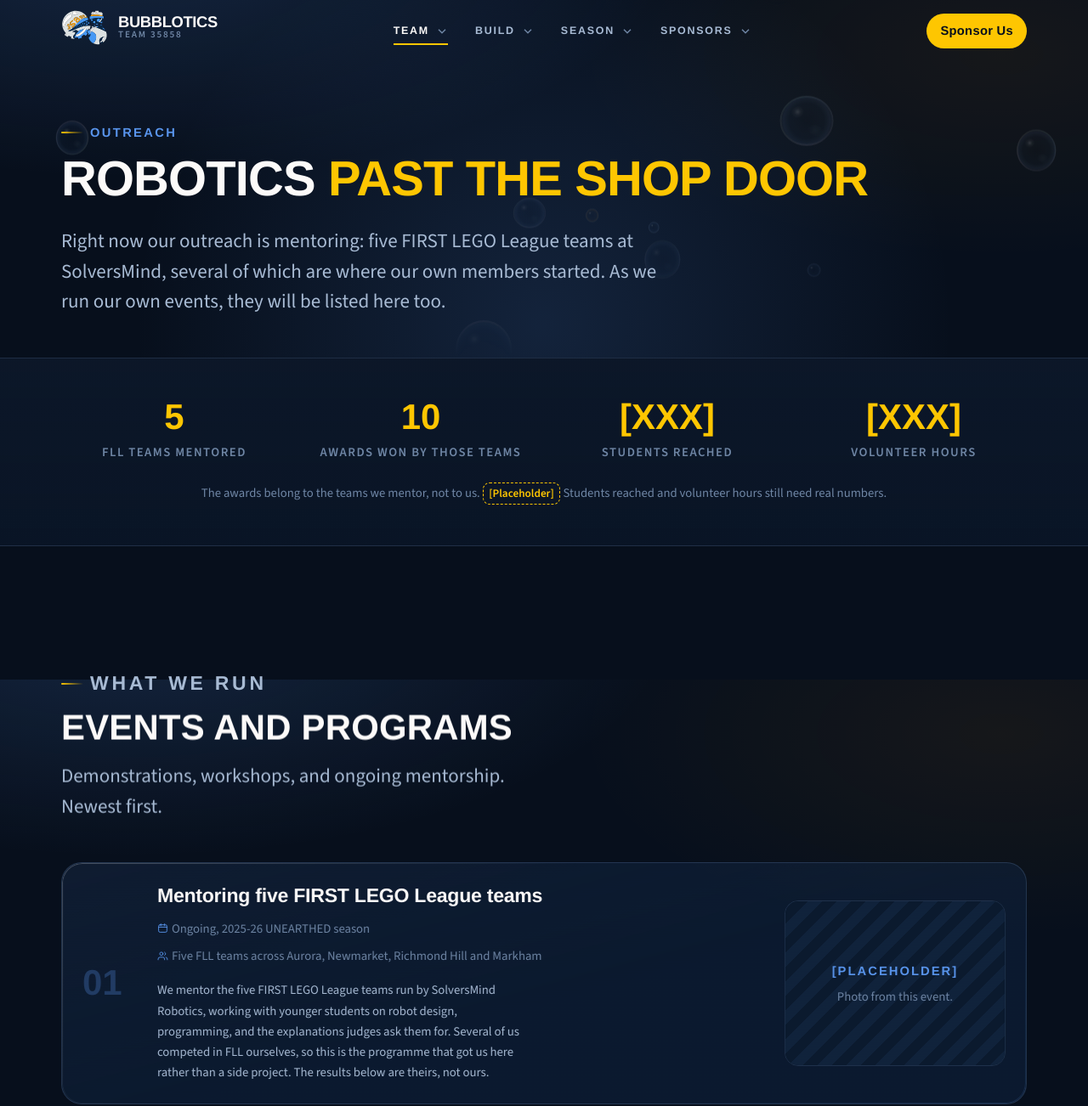
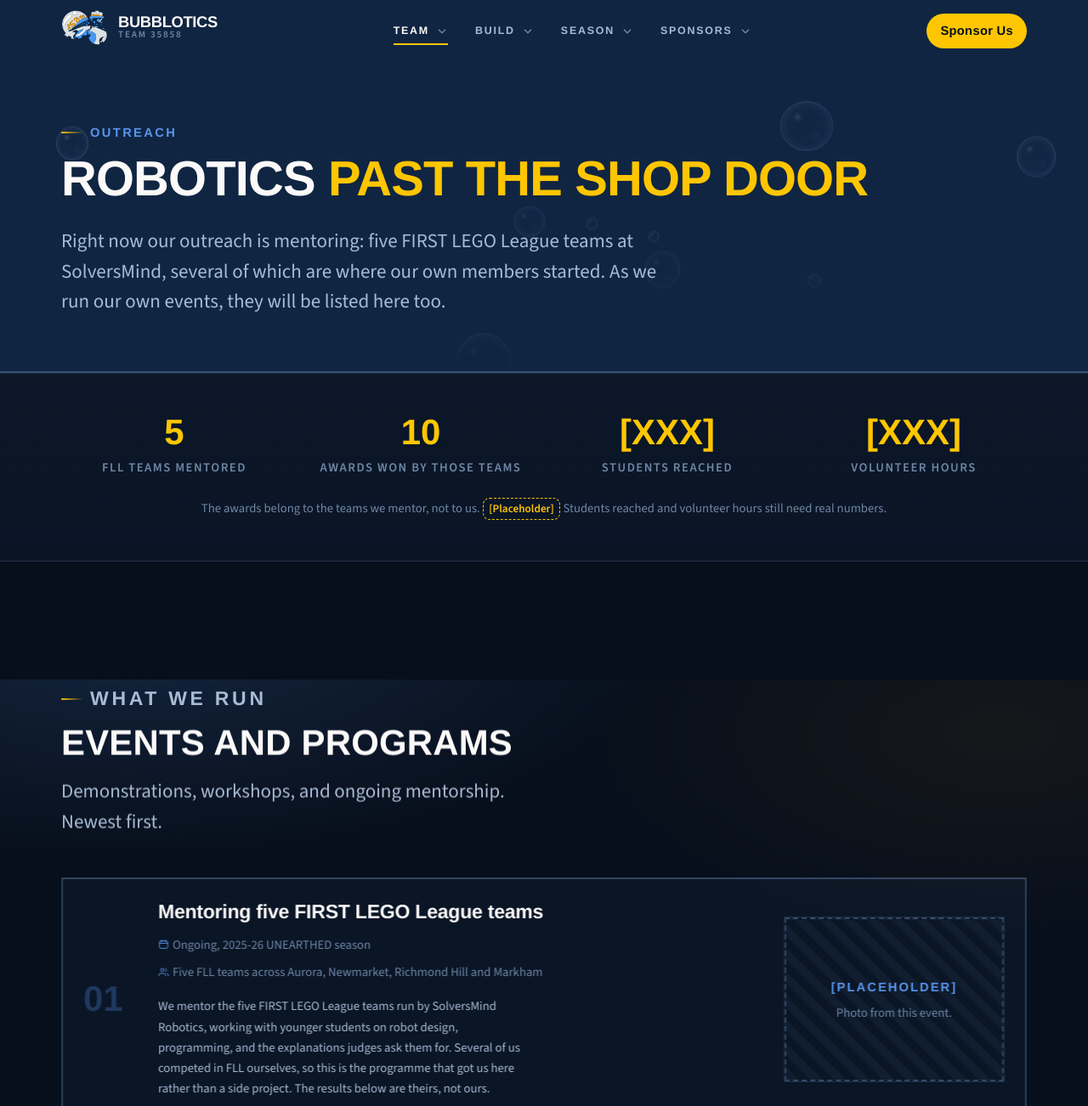
Before and after one commit to kyleli73/bubblotics-website, an Astro site: page /bubblotics-website/outreach in a window 1280 px wide. Shown: the top 1302 px of the page at 85% size. Built offline with nearby package versions, Linux system fonts and the light colour scheme; Astro itself is replaced by a stand-in of ours; animation ran at ten frames a second.

Commit message:
Bring the other nine pages onto the home page's design
Clicking any nav link dropped you back into the old look: rounded glass
tiles, a centred glow behind the page title, no rules between sections.
The home page was rebuilt on its own and the rest of the site was left
behind, so the site read as two different sites.

Fixed in the shared primitives rather than by editing nine pages, since
every interior page already builds out of .section, .section-head,
.card and .page-head:

  .card       square, 2px edge, flat fill. The masked gradient ring and
              the lift on hover are gone; hover is now a brightening.
  .section    2px bottom rule, the same rhythm the home page bands have.
  .page-head  flush left on a solid navy field with a 2px rule under it.
              Its backlight moved from the centre of the section to
              behind the heading, which is where the content actually is.
  .glass      square. Used by the CTA panel and the CAD frame.
  .ph-image   dashed 2px edge and diagonal hatch, matching the newer
              Placeholder component, so a gap looks the same everywhere.

Also squares the sponsor logo slots, the sponsor CTA, the outreach
media frame and images inside blog posts. Buttons and form inputs keep
their radius: they are controls, not structure, and the rule set with
the home page was that structural blocks go square.

Drops the footer's own top border and top margin. Whatever precedes it
now draws a 2px rule, so the page ended with a 2px line and a 1px line
separated by a stretch of blank space.

Removes a duplicated border-radius on .card-media, where a second
declaration had been silently overriding the first.

Checked all ten pages at 1440 and 375: no horizontal overflow, and no
structural block left with a radius.

```diff
--- a/src/components/CtaBand.astro
+++ b/src/components/CtaBand.astro
@@ -62,7 +62,6 @@
     overflow: hidden;
     padding: var(--sp-8) var(--sp-5);
     text-align: center;
-    border-radius: var(--radius-xl);
   }
 
   @media (min-width: 768px) {
--- a/src/components/Footer.astro
+++ b/src/components/Footer.astro
@@ -120,9 +120,13 @@
 <style>
   .site-footer {
     position: relative;
-    margin-top: var(--sp-9);
+    /*
+     * No top margin and no top border. Whatever sits above the footer is a
+     * .section or a full-bleed band, and both draw their own 2px rule on
+     * the bottom edge. Keeping a border here as well produced a 2px line
+     * and a 1px line separated by six rems of blank page.
+     */
     padding-block: var(--sp-8) var(--sp-6);
-    border-top: 1px solid var(--line);
     background: linear-gradient(
       to bottom,
       rgba(16, 37, 66, 0.35),
--- a/src/components/Gallery.astro
+++ b/src/components/Gallery.astro
@@ -157,7 +157,6 @@
     padding: 0;
     aspect-ratio: 4 / 3;
     overflow: hidden;
-    border-radius: var(--radius);
     border: 1px solid var(--line);
     background: var(--prussian-900);
     cursor: zoom-in;
@@ -261,7 +260,6 @@
     max-width: 100%;
     max-height: calc(100% - 3rem);
     object-fit: contain;
-    border-radius: var(--radius);
     box-shadow: var(--shadow-lg);
   }
 
--- a/src/pages/outreach.astro
+++ b/src/pages/outreach.astro
@@ -297,7 +297,6 @@
 
   .event-media {
     aspect-ratio: 4 / 3;
-    border-radius: var(--radius);
     overflow: hidden;
     border: 1px solid var(--line);
   }
--- a/src/pages/sponsors.astro
+++ b/src/pages/sponsors.astro
@@ -233,8 +233,7 @@
     place-items: center;
     min-height: 110px;
     padding: var(--sp-4);
-    border-radius: var(--radius);
-    border: 1px solid var(--line);
+    border: var(--edge);
     /* Sponsor logos usually arrive as dark artwork on white. A light panel
        is the only reliable way to show them all without asking every
        sponsor for a reversed version. */
@@ -261,8 +260,7 @@
     gap: var(--sp-4);
     padding: var(--sp-5);
     margin-bottom: var(--sp-5);
-    border: 1px dashed var(--line-strong);
-    border-radius: var(--radius);
+    border: 2px dashed var(--line-strong);
     text-decoration: none;
     color: var(--ink-muted);
     transition:
--- a/src/styles/global.css
+++ b/src/styles/global.css
@@ -419,6 +419,12 @@
 .section {
   padding-block: var(--sp-9);
   position: relative;
+  /*
+   * The same 2px rule the home page draws between its bands. Putting it on
+   * .section means all nine interior pages pick up the rhythm without any
+   * of them being edited.
+   */
+  border-bottom: var(--edge);
 }
 
 .section-tight {
@@ -528,71 +534,36 @@
   border: 1px solid var(--glass-border);
   backdrop-filter: blur(var(--glass-blur)) saturate(1.3);
   -webkit-backdrop-filter: blur(var(--glass-blur)) saturate(1.3);
-  border-radius: var(--radius-lg);
 }
 
 .card {
   position: relative;
-  background: linear-gradient(
-    165deg,
-    rgba(89, 149, 237, 0.1),
-    rgba(16, 37, 66, 0.5) 55%
-  );
-  border: 1px solid var(--glass-border);
-  border-radius: var(--radius-lg);
+  /*
+   * A flat panel with a real 2px edge, matching the bands on the home page.
+   *
+   * This used to be a rounded glass tile with a masked gradient ring and a
+   * lift on hover. On its own it looked fine; sitting one click away from a
+   * page built out of square ruled bands, it read as a different website.
+   * Consistency across the nine pages is worth more than the tile.
+   */
+  background: rgba(89, 149, 237, 0.05);
+  border: var(--edge);
   padding: var(--sp-5);
-  overflow: hidden;
   isolation: isolate;
   transition:
-    transform var(--dur) var(--ease),
-    border-color var(--dur) var(--ease),
-    box-shadow var(--dur) var(--ease);
+    background var(--dur-fast) var(--ease),
+    border-color var(--dur-fast) var(--ease);
 }
 
-/* The soap-bubble highlight: a bright hairline along the top edge that
-   brightens on hover. One CSS rule, and it is what makes these read as
-   bubbles rather than as generic dark cards. */
-.card::before {
-  content: '';
-  position: absolute;
-  inset: 0;
-  border-radius: inherit;
-  padding: 1px;
-  background: linear-gradient(
-    150deg,
-    rgba(252, 250, 249, 0.32),
-    transparent 38%,
-    transparent 70%,
-    rgba(89, 149, 237, 0.24)
-  );
-  /* Masks the gradient down to the 1px border ring only. */
-  -webkit-mask:
-    linear-gradient(#000 0 0) content-box,
-    linear-gradient(#000 0 0);
-  -webkit-mask-composite: xor;
-  mask:
-    linear-gradient(#000 0 0) content-box,
-    linear-gradient(#000 0 0);
-  mask-composite: exclude;
-  opacity: 0.75;
-  transition: opacity var(--dur) var(--ease);
-  pointer-events: none;
-  z-index: 1;
+/*
+ * Hover is a brightening, not a lift. A card that rises off the page fights
+ * the flat, ruled look everything else now has.
+ */
+.card:hover {
+  background: rgba(89, 149, 237, 0.1);
+  border-color: var(--accent);
 }
 
-.card:hover {
-  transform: translateY(-4px);
-  border-color: var(--line-strong);
-  box-shadow: var(--shadow), var(--glow);
-}
-
-.card:hover::before {
-  opacity: 1;
-}
-
-/* Cards that are entirely a link. The whole card becomes the click target
-   via the ::after overlay, so the link text stays meaningful for screen
-   readers while the mouse gets a big, forgiving hit area. */
 .card-link {
   display: block;
   color: inherit;
@@ -611,14 +582,19 @@
   color: var(--highlight);
 }
 
+/*
+ * The photo at the top of a card, bled to the card's edges.
+ *
+ * The negative margin cancels the card's padding so the image meets the
+ * border. There were two border-radius declarations here, the second
+ * silently overriding the first; both are gone now that cards are square.
+ */
 .card-media {
   position: relative;
   aspect-ratio: 16 / 10;
   overflow: hidden;
-  border-radius: var(--radius);
   margin: calc(var(--sp-5) * -1) calc(var(--sp-5) * -1) var(--sp-5);
-  border-bottom: 1px solid var(--line);
-  border-radius: var(--radius-lg) var(--radius-lg) 0 0;
+  border-bottom: var(--edge);
   background: var(--prussian-900);
 }
 
@@ -649,11 +625,13 @@
   text-align: center;
   padding: var(--sp-5);
   color: var(--ink-faint);
-  background-color: var(--prussian-900);
+  /* Same treatment as the Placeholder component: dashed 2px edge and a
+     diagonal hatch, so a gap looks the same wherever it appears. */
+  border: 2px dashed var(--line-strong);
   background-image: repeating-linear-gradient(
-    -45deg,
-    rgba(89, 149, 237, 0.07) 0 12px,
-    transparent 12px 24px
+    45deg,
+    rgba(137, 172, 220, 0.055) 0 10px,
+    transparent 10px 20px
   );
 }
 
@@ -887,8 +865,7 @@
 }
 
 .prose img {
-  border-radius: var(--radius);
-  border: 1px solid var(--line);
+  border: var(--edge);
 }
 
 .prose code {
@@ -979,22 +956,30 @@
 .page-head {
   position: relative;
   padding-top: calc(var(--header-h) + var(--sp-8));
-  padding-bottom: var(--sp-7);
+  padding-bottom: var(--sp-8);
   overflow: hidden;
+  border-bottom: var(--edge);
+  background: var(--prussian);
 }
 
+/*
+ * A wash of light anchored to the left, where the title is.
+ *
+ * It used to be a large circle centred in the section, which pulled the eye
+ * to the middle of a band whose content is hard left. Moving it under the
+ * heading is the difference between lighting the page and lighting the
+ * empty half of it.
+ */
 .page-head::after {
-  /* A wide, soft bubble of light behind the title. */
   content: '';
   position: absolute;
-  top: -40%;
-  left: 50%;
-  width: min(1100px, 130vw);
+  top: -60%;
+  left: -10%;
+  width: min(900px, 110vw);
   aspect-ratio: 1;
-  transform: translateX(-50%);
   background: radial-gradient(
     circle,
-    rgba(89, 149, 237, 0.15),
+    rgba(89, 149, 237, 0.16),
     transparent 62%
   );
   pointer-events: none;
```
